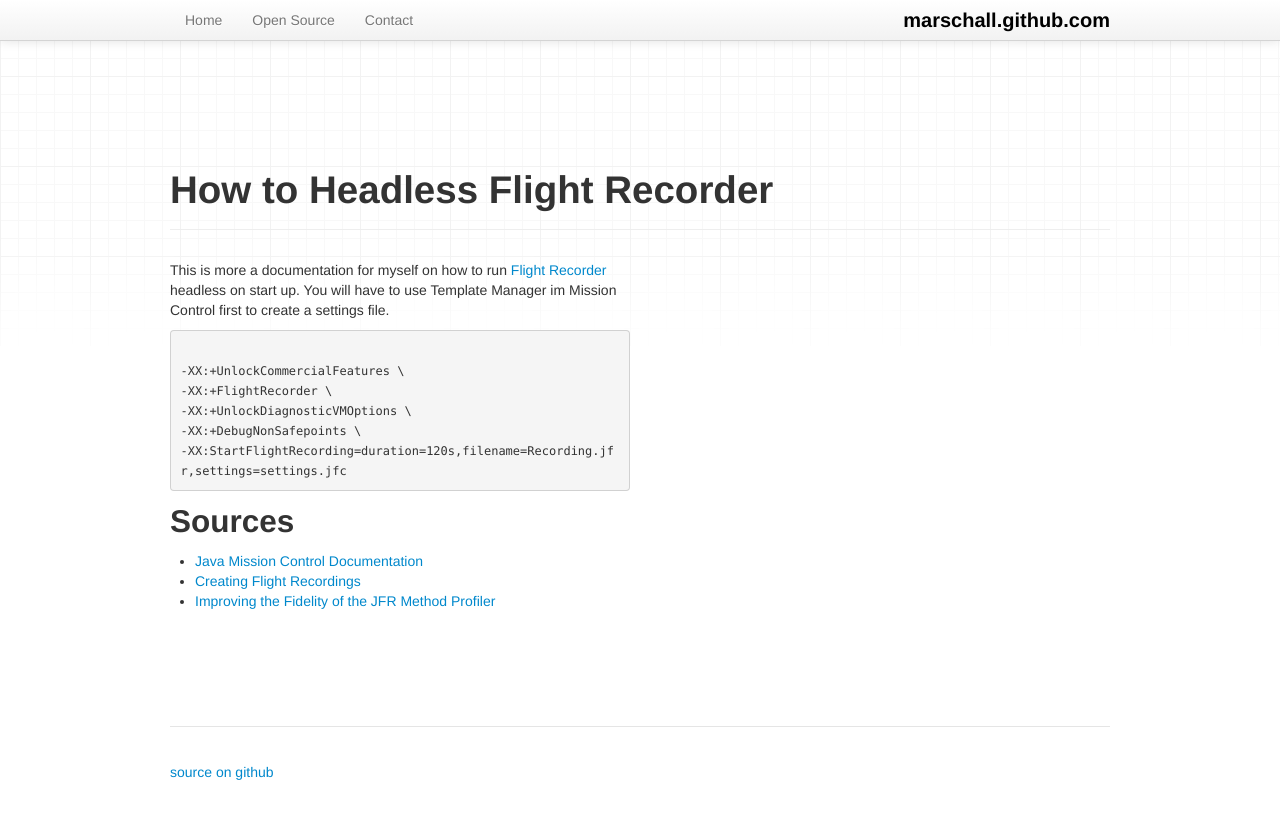
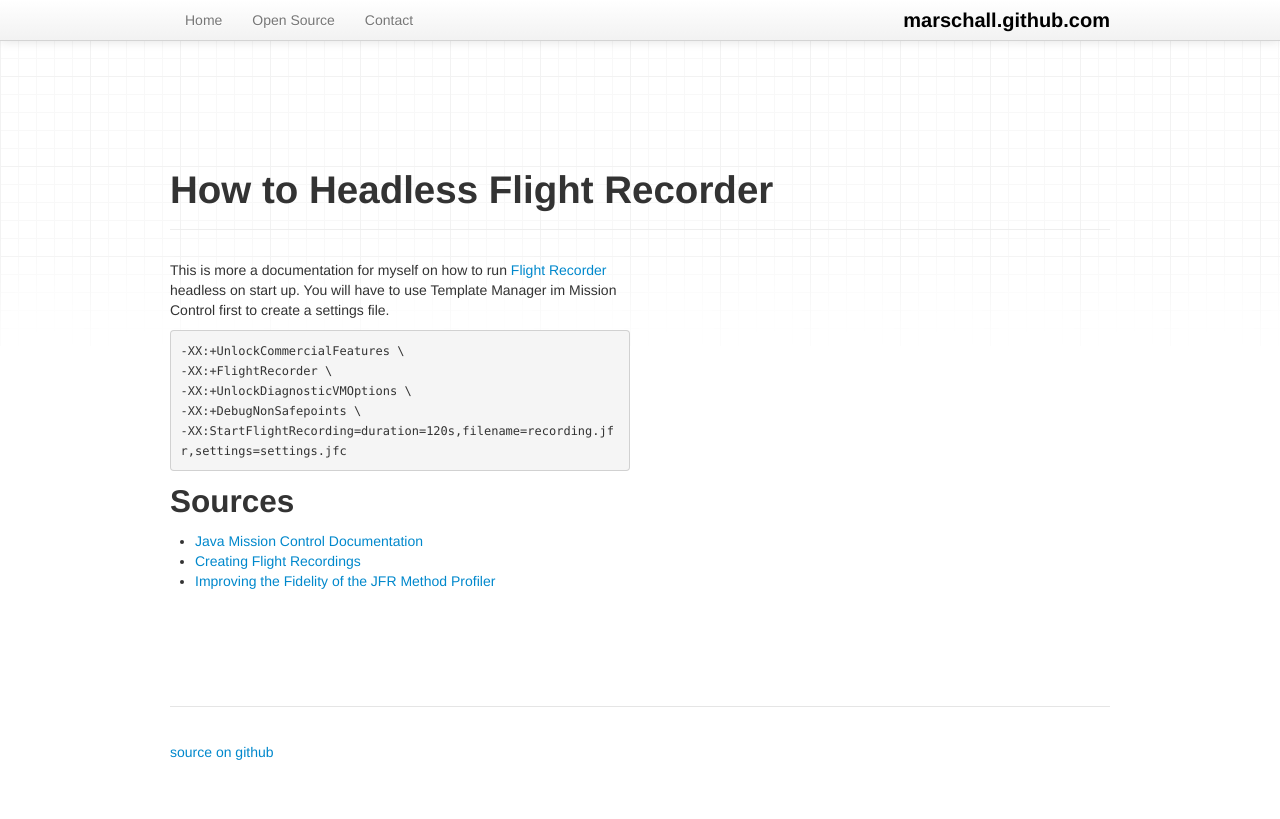
Before and after one commit to marschall/marschall.github.com, a Jekyll site: the page built from _posts/2015-02-23-headless-flight-recorder.md, in a window 1280 px wide. Shown: the top 819 px of the page. Built offline with Jekyll 4.4.1, drawn with Linux system fonts in a browser that asks for light colours.

Commit message:
cosmetics

```diff
--- a/_posts/2015-02-23-headless-flight-recorder.md
+++ b/_posts/2015-02-23-headless-flight-recorder.md
@@ -5,13 +5,11 @@ title: How to Headless Flight Recorder
 
 This is more a documentation for myself on how to run [Flight Recorder](http://www.oracle.com/technetwork/java/javaseproducts/mission-control/java-mission-control-1998576.html) headless on start up. You will have to use Template Manager im Mission Control first to create a settings file.
 
-<pre><code>
--XX:+UnlockCommercialFeatures \
+<pre><code>-XX:+UnlockCommercialFeatures \
 -XX:+FlightRecorder \
 -XX:+UnlockDiagnosticVMOptions \
 -XX:+DebugNonSafepoints \
--XX:StartFlightRecording=duration=120s,filename=Recording.jfr,settings=settings.jfc
-</code></pre>
+-XX:StartFlightRecording=duration=120s,filename=recording.jfr,settings=settings.jfc</code></pre>
 
 Sources
 -------
```
